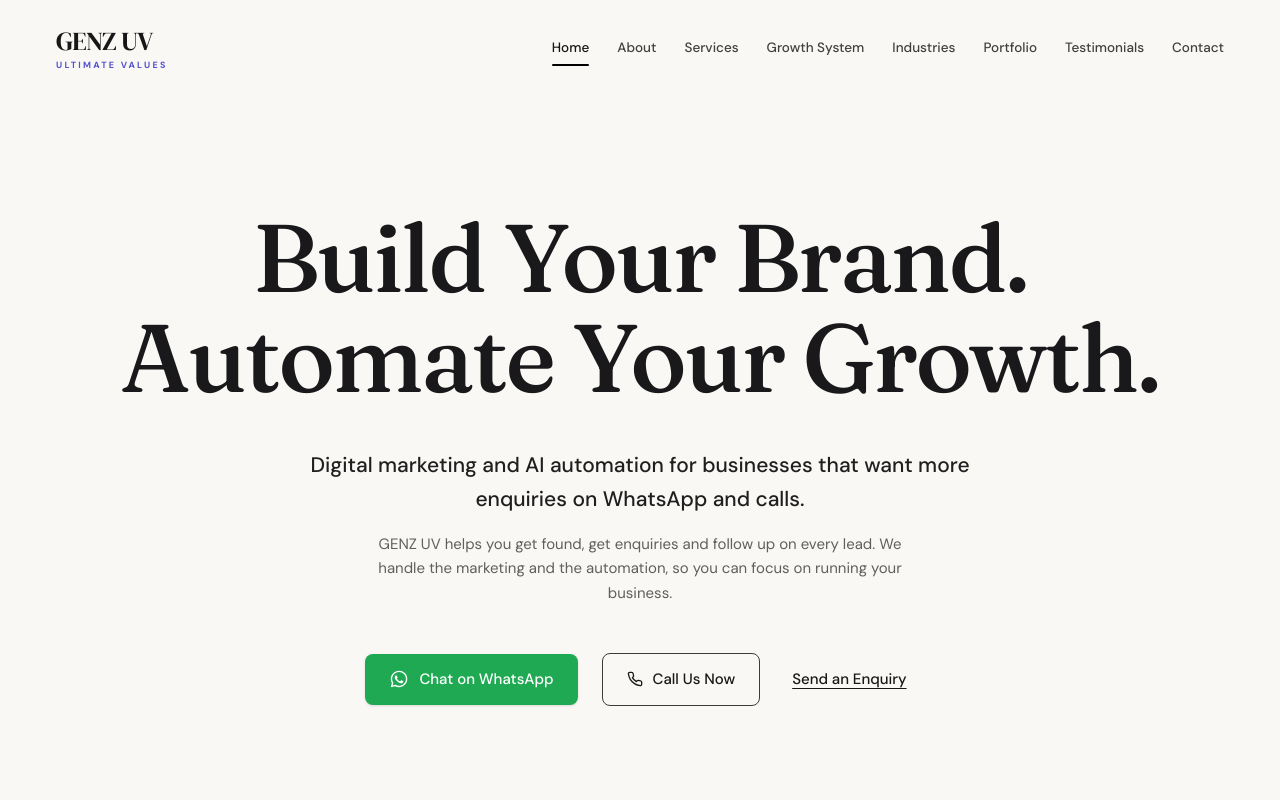
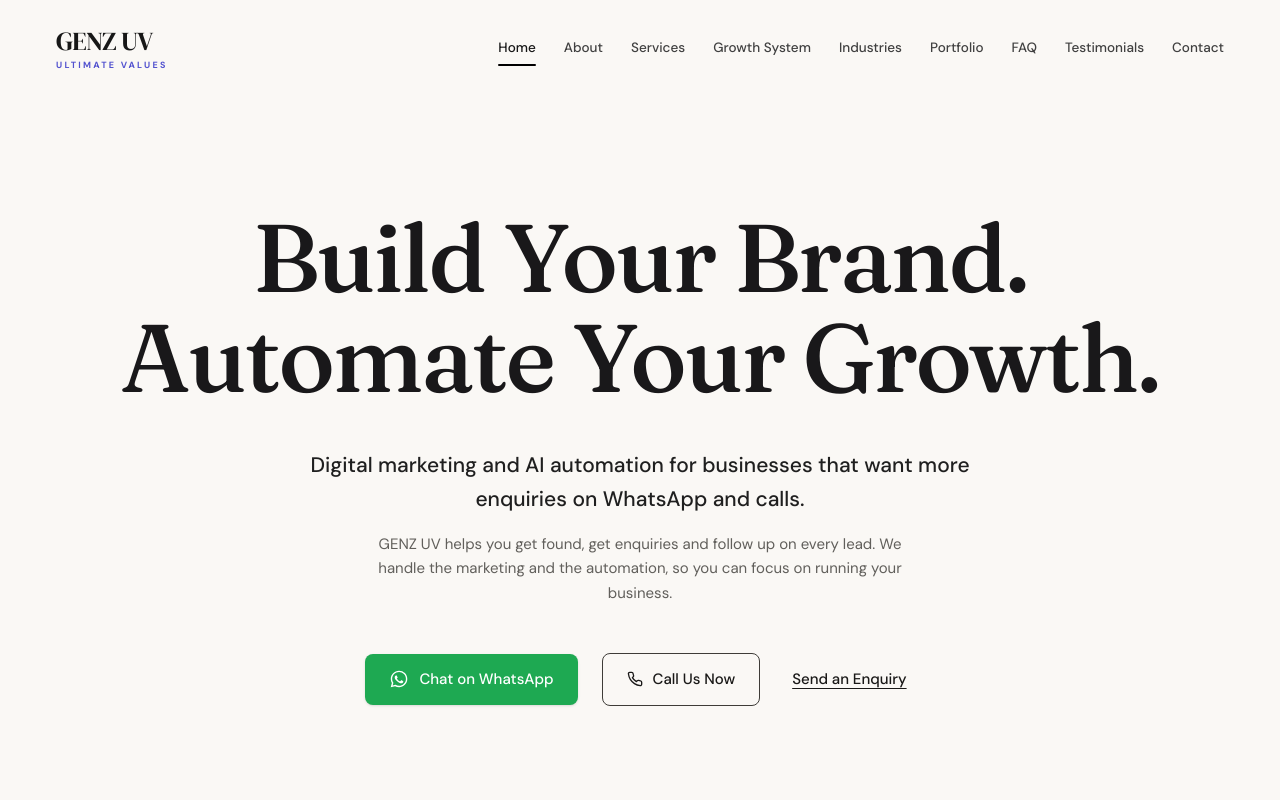
Before and after one commit to Abu-sid07/GENZUV-Lan, a Next.js app: page / in a window 1280 px wide. Shown: the top 800 px of the page. Built offline with nearby package versions, Linux system fonts and the light colour scheme.

Commit message:
Navbar&footer Linked

```diff
--- a/app/page.tsx
+++ b/app/page.tsx
@@ -23,8 +23,8 @@ export default function Home() {
         <Industries />
         <Projects />
         {/* <Team /> */}
+        <FAQ />
         <Testimonials />
-        <FAQ />
         <Contact />
       </main>
       <Footer />
--- a/components/ui/footer.tsx
+++ b/components/ui/footer.tsx
@@ -109,7 +109,7 @@ export default function Footer() {
               </a>
 
               <a
-                href="https://linkedin.com"
+                href="https://www.linkedin.com/company/genzuv"
                 target="_blank"
                 rel="noopener noreferrer"
                 className="inline-flex items-center gap-2.5 text-[#A8A49C] transition-colors hover:text-white"
--- a/components/ui/navbar.tsx
+++ b/components/ui/navbar.tsx
@@ -10,7 +10,7 @@ const NAV_LINKS = [
   { name: "Industries", href: "#industries" },
   { name: "Portfolio", href: "#portfolio" },
   // { name: "Blog", href: "#blog" },
-  // { name: "FAQ", href: "#faq" },
+  { name: "FAQ", href: "#faq" },
   { name: "Testimonials", href: "#testimonials" },
   { name: "Contact", href: "#contact" },
 ];
```
